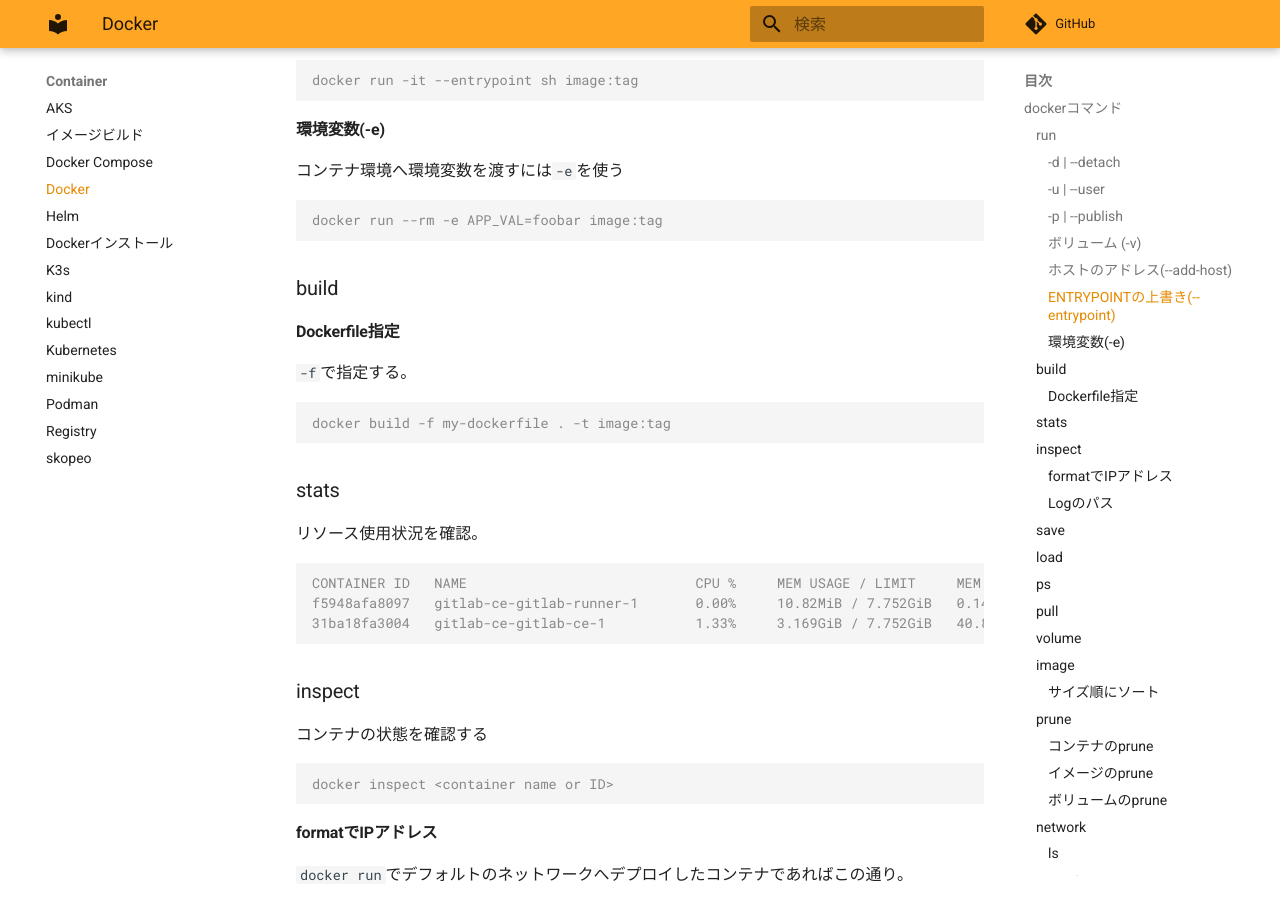
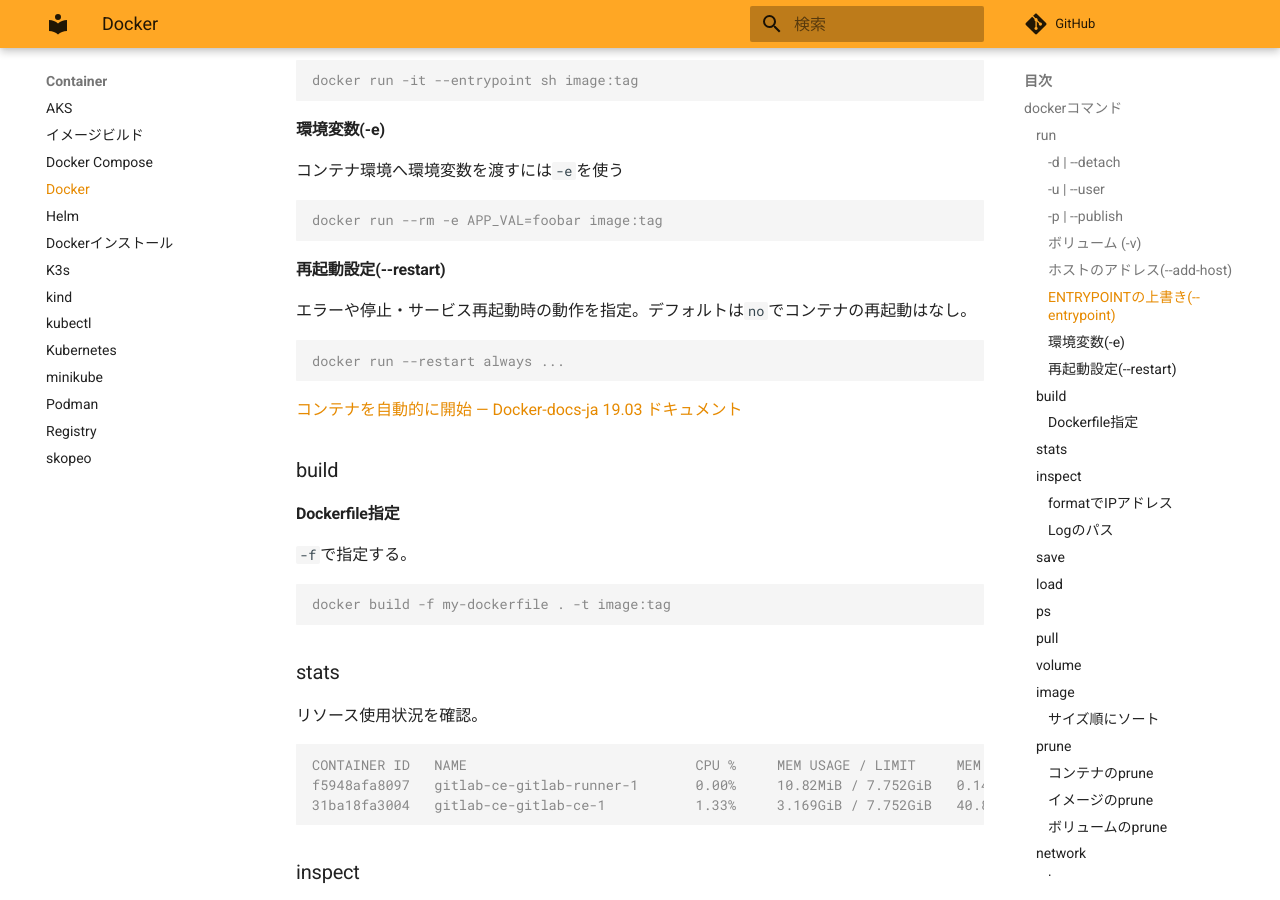
Before and after one commit to zaki-lknr/docs, an MkDocs documentation site: the page built from docs/Container/docker.md, in a window 1280 px wide and 900 px high, scrolled down 1778 px. Built offline with MkDocs 1.6.1 and Material for MkDocs 9.7.7, drawn with Linux system fonts in a browser that asks for light colours; comment, search, counter and statistics services are not loaded.

Commit message:
add: container/docker: --restart

````diff
--- a/docs/Container/docker.md
+++ b/docs/Container/docker.md
@@ -89,6 +89,16 @@ docker run -it --entrypoint sh image:tag
 ```console
 docker run --rm -e APP_VAL=foobar image:tag
 ```
+
+#### 再起動設定(--restart)
+
+エラーや停止・サービス再起動時の動作を指定。デフォルトは`no`でコンテナの再起動はなし。
+
+```console
+docker run --restart always ...
+```
+
+[コンテナを自動的に開始 — Docker-docs-ja 19.03 ドキュメント](https://docs.docker.jp/config/container/start-containers-automatically.html)
 
 ### build
 
````
